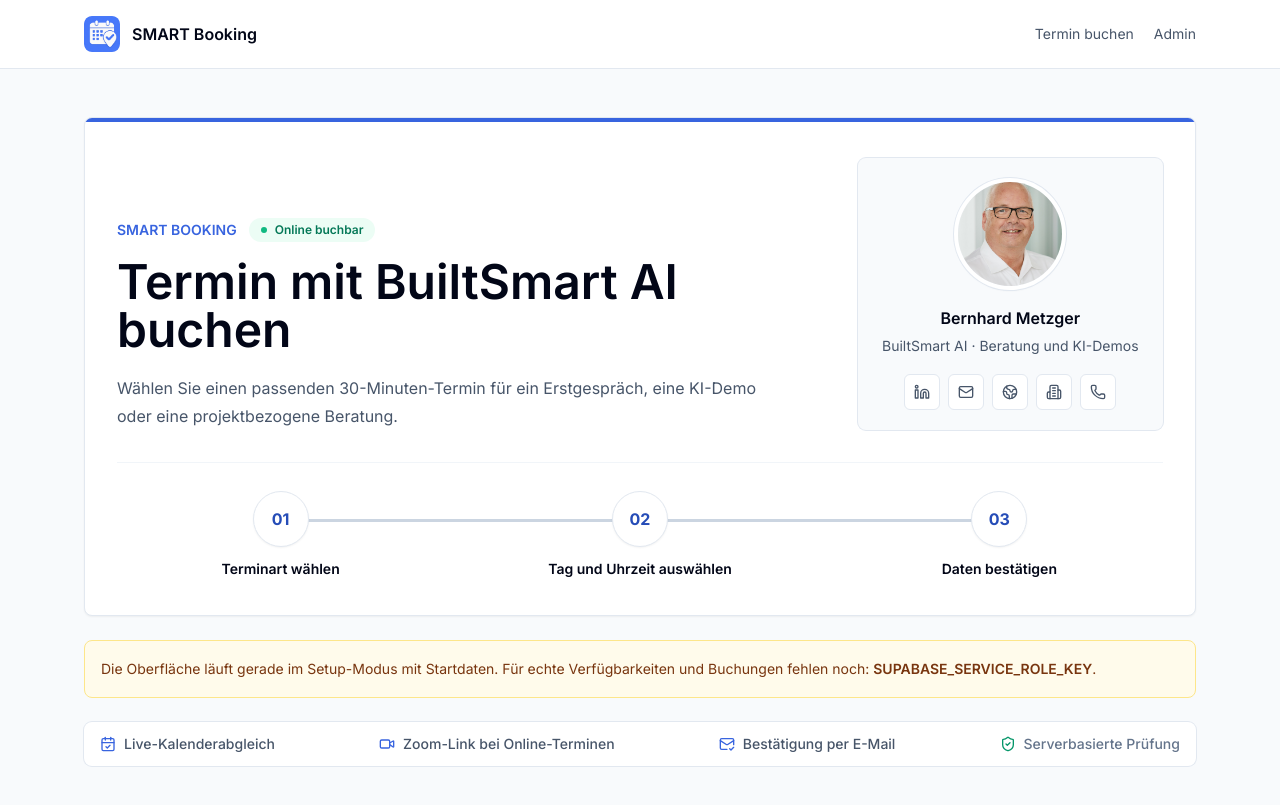
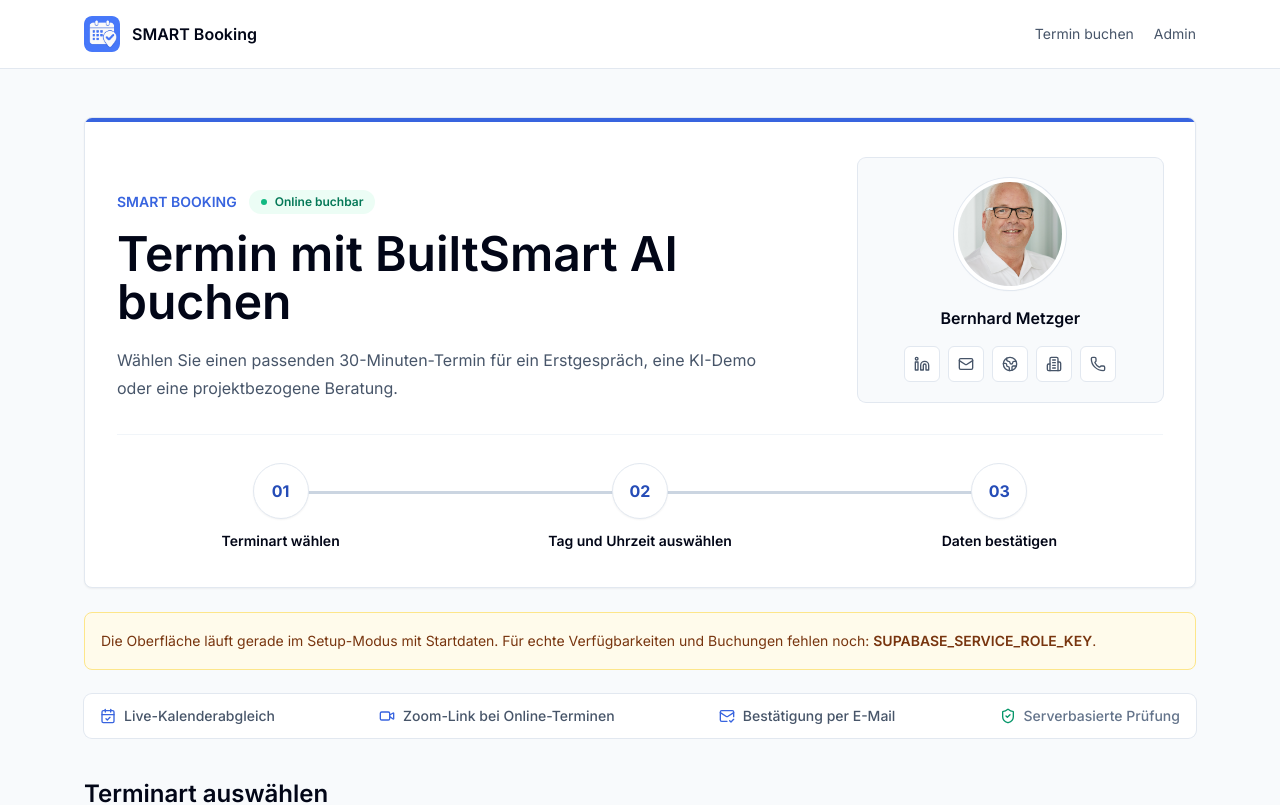
Before and after one commit to BM1964-25/SMART-Booking, a Next.js app: page /book in a window 1280 px wide. Shown: the top 805 px of the page. Built offline with nearby package versions, Linux system fonts and the light colour scheme; no server answers.

Commit message:
Remove advisor subtitle from contact card

```diff
--- a/src/app/book/page.tsx
+++ b/src/app/book/page.tsx
@@ -93,7 +93,6 @@
                 />
               </div>
               <p className="mt-4 text-base font-semibold text-slate-950">Bernhard Metzger</p>
-              <p className="mt-1 text-sm leading-6 text-slate-600">BuiltSmart AI · Beratung und KI-Demos</p>
               <div className="mt-4 flex items-center justify-center gap-2">
                 {contactLinks.map((item) => (
                   <a
```
